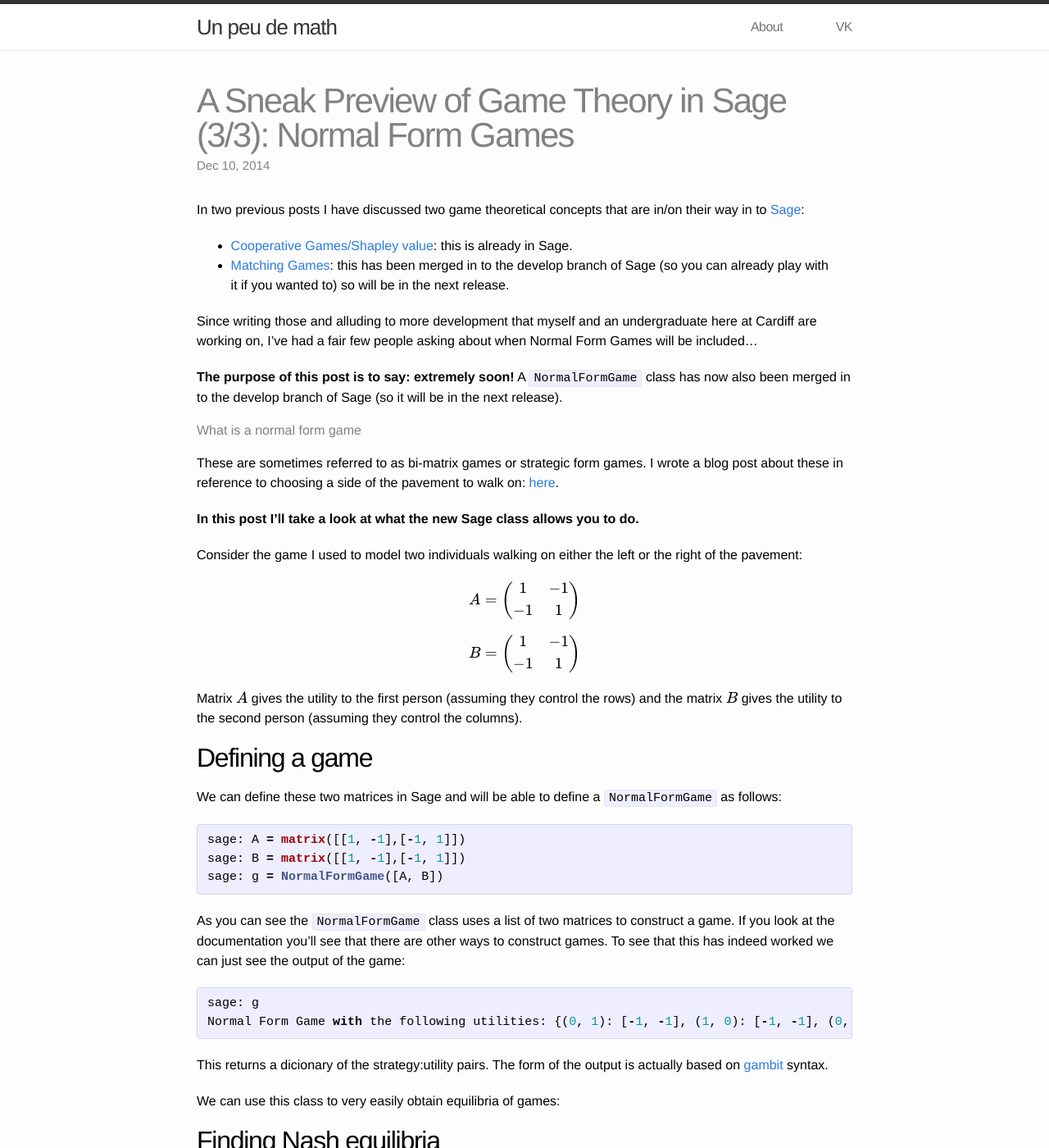
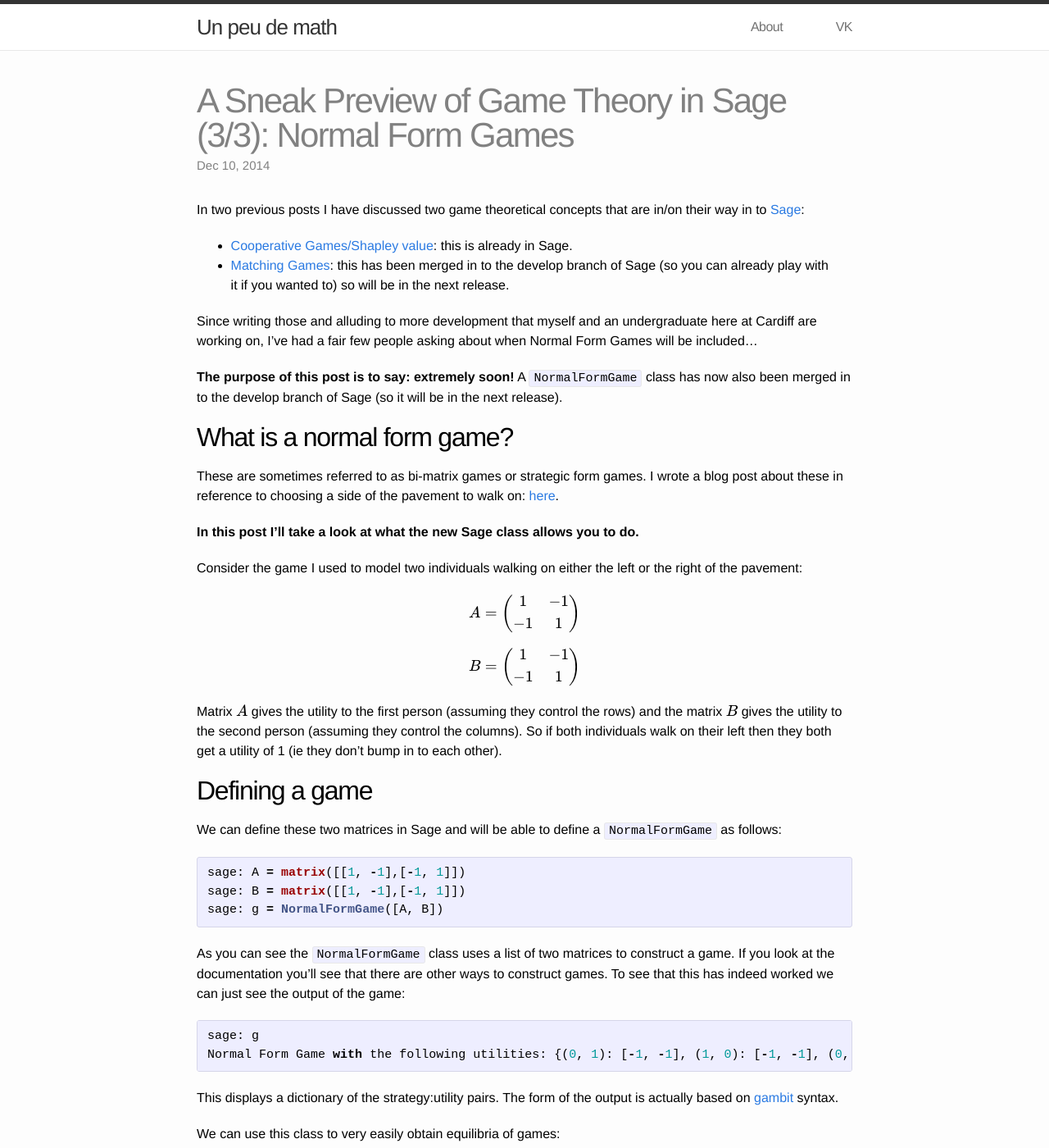
Before and after one commit to drvinceknight/unpeudemath, a Jekyll site: the page built from _posts/2014-12-10-sneak-preview-of-game-theory-in-sage-3-of-3.md, in a window 1280 px wide and 1400 px high. Shown: the whole window at 82% size. Built offline with Jekyll 4.4.1, drawn with Linux system fonts in a browser that asks for light colours; formulas are drawn with MathJax 3; comment, search, counter and statistics services are not loaded.

Commit message:
Updating typos

```diff
--- a/_posts/2014-12-10-sneak-preview-of-game-theory-in-sage-3-of-3.md
+++ b/_posts/2014-12-10-sneak-preview-of-game-theory-in-sage-3-of-3.md
@@ -17,7 +17,7 @@ Since writing those and alluding to more development that myself and an undergra
 
 **The purpose of this post is to say: extremely soon!** A `NormalFormGame` class has now also been merged in to the develop branch of Sage (so it will be in the next release).
 
-# What is a normal form game
+## What is a normal form game?
 
 These are sometimes referred to as bi-matrix games or strategic form games.
 I wrote a blog post about these in reference to choosing a side of the pavement to walk on: [here]({{site.baseurl}}/mathematics/2014/07/27/game-theory-and-pavement-etiquette/).
@@ -40,6 +40,7 @@ B = \begin{pmatrix}
 \\]
 
 Matrix \\(A\\) gives the utility to the first person (assuming they control the rows) and the matrix \\(B\\) gives the utility to the second person (assuming they control the columns).
+So if both individuals walk on their left then they both get a utility of 1 (ie they don't bump in to each other).
 
 ## Defining a game
 
@@ -60,7 +61,7 @@ sage: g
 Normal Form Game with the following utilities: {(0, 1): [-1, -1], (1, 0): [-1, -1], (0, 0): [1, 1], (1, 1): [1, 1]}
 {% endhighlight python %}
 
-This returns a dicionary of the strategy:utility pairs.
+This displays a dictionary of the strategy:utility pairs.
 The form of the output is actually based on [gambit](http://www.gambit-project.org/) syntax.
 
 We can use this class to very easily obtain equilibria of games:
```
